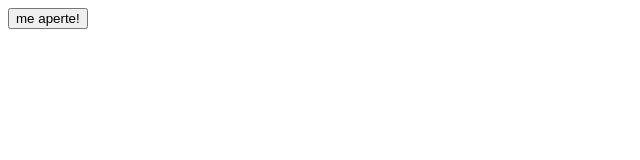
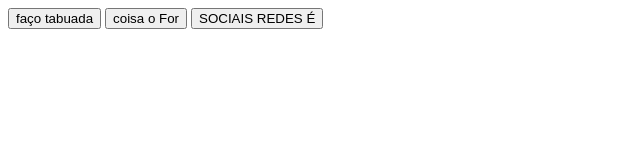
Before and after one commit to PainfulAngrybirds/primeirod_3t, a plain HTML site: page index.html in a window 1280 px wide. Shown: the whole page, without its empty margins (0-640 px from the left). Drawn offline with Linux system fonts and the light colour scheme.

Commit message:
Update index.html

```diff
--- a/index.html
+++ b/index.html
@@ -8,6 +8,8 @@
   <script src="estudo.js"></script>
 </head>
 <body>
-    <button onclick="escreva()">me aperte!</button>
+  <button onclick="escreva()">faço tabuada</button>
+  <button onclick="repeticao()">coisa o For</button>
+  <button onclick="minhalista()">SOCIAIS REDES É</button>
 </body>
 </html>
```
